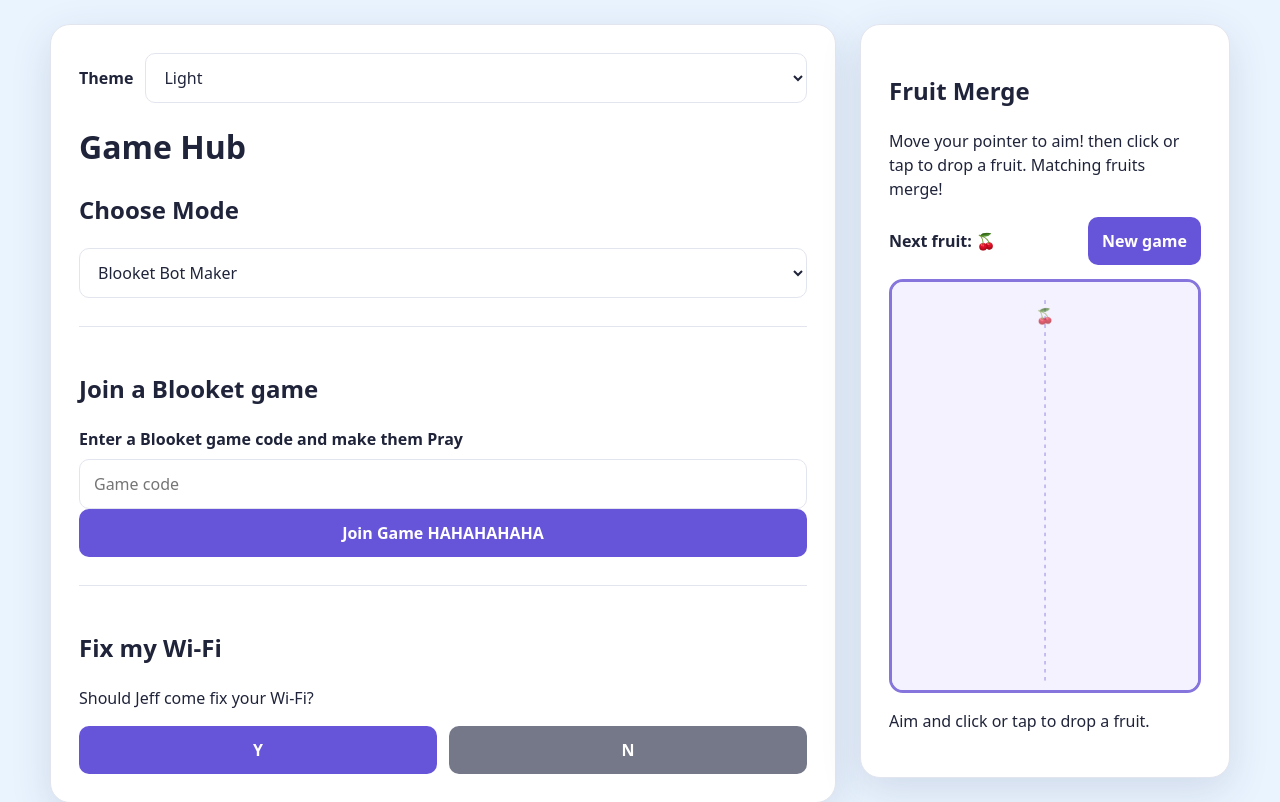
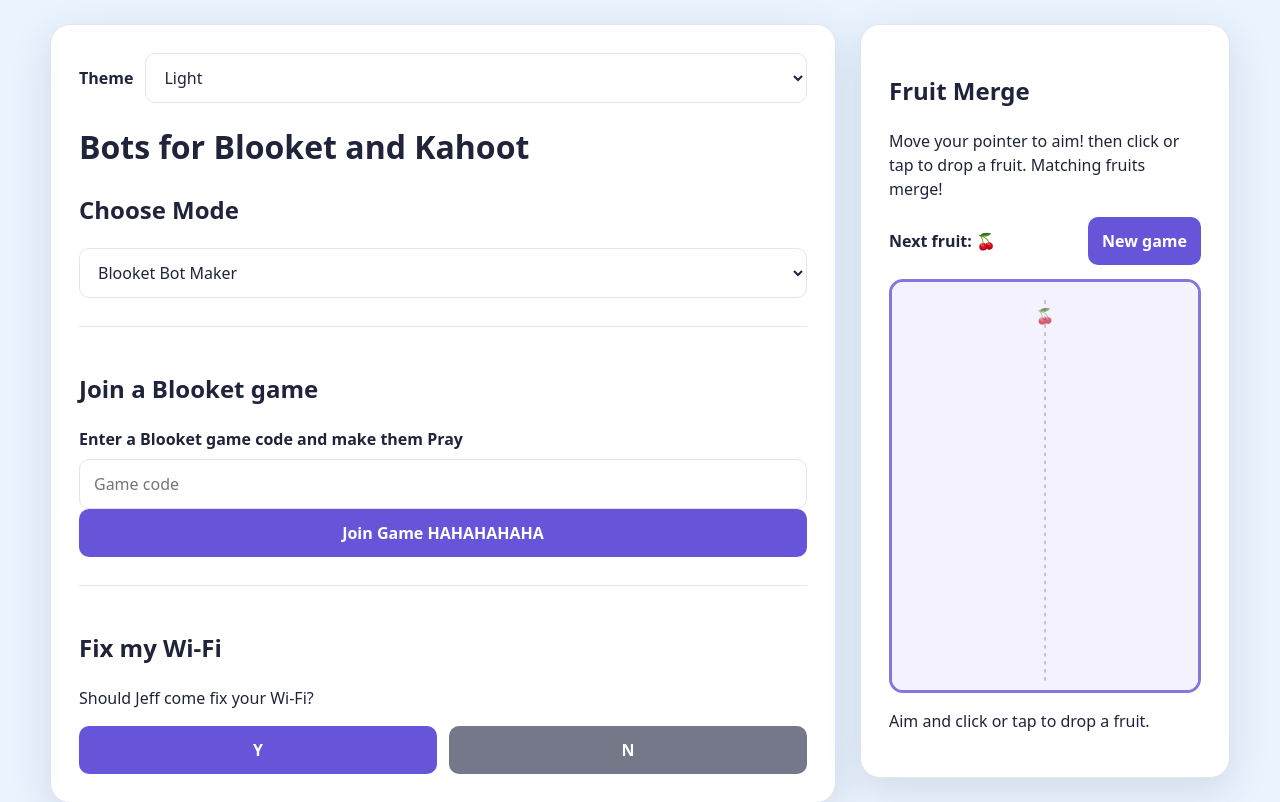
Before and after one commit to Goooose-UK/Blooket-Bots-ChromeOS, a plain HTML site: page index.html in a window 1280 px wide. Shown: the top 802 px of the page. Drawn offline with Linux system fonts and the light colour scheme.

Commit message:
Update index.html

```diff
--- a/index.html
+++ b/index.html
@@ -183,7 +183,7 @@
       </select>
     </div>
 
-    <h1>Game Hub</h1>
+    <h1>Bots for Blooket and Kahoot</h1>
 
     <section>
       <h2>Choose Mode</h2>
```
